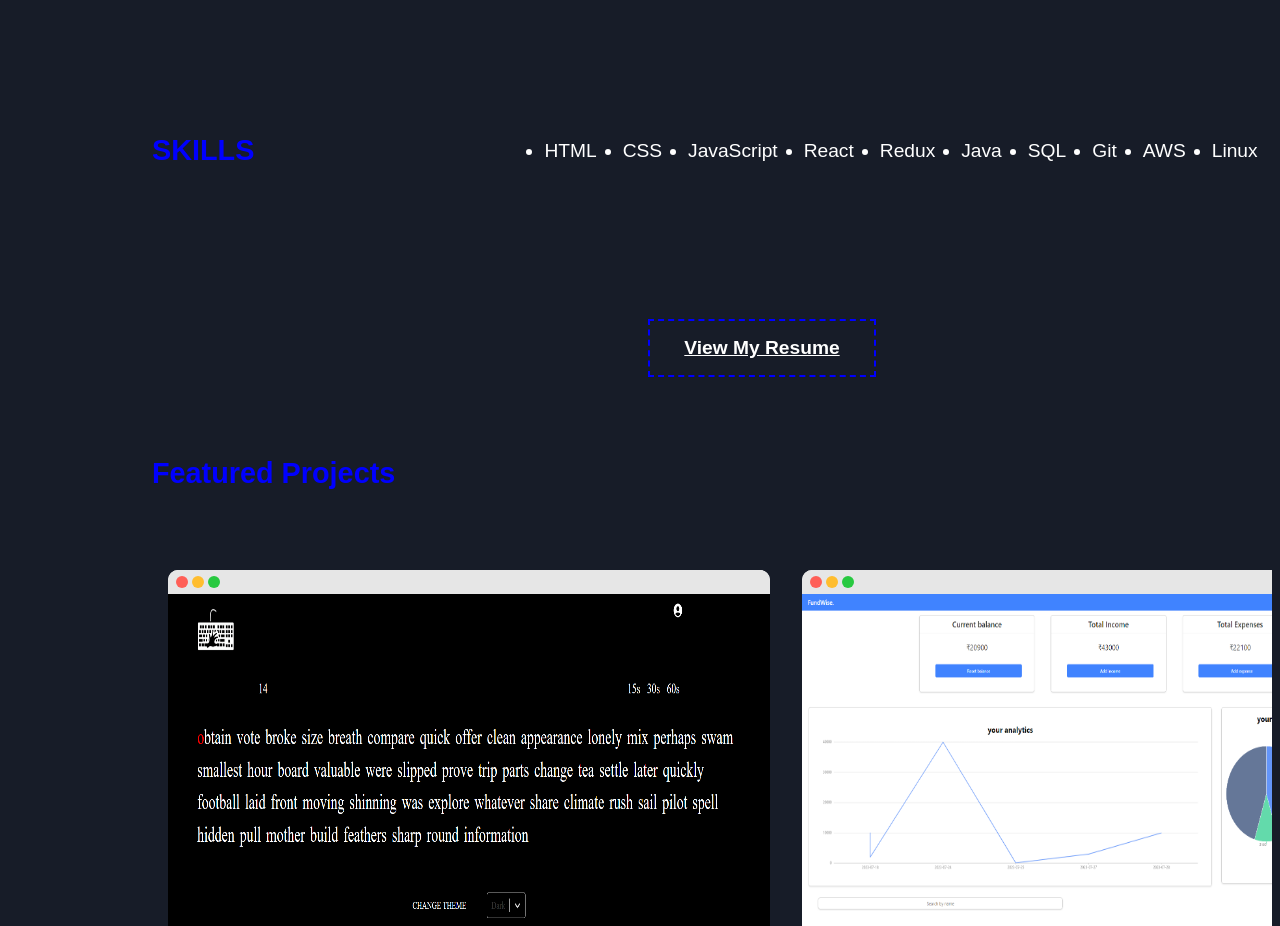
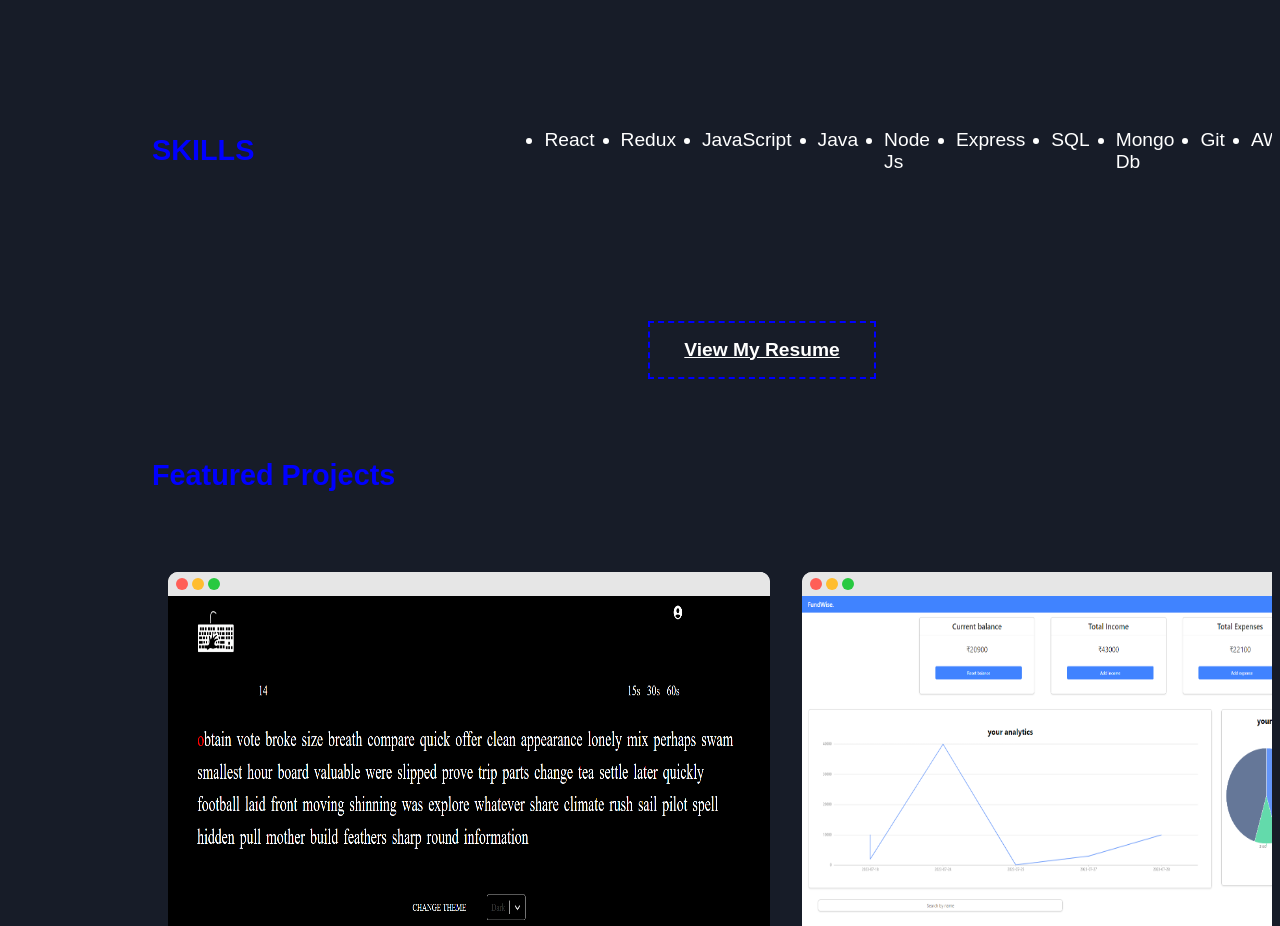
Before and after one commit to 1tushr/myportfolio, a React (Create React App) app: page / in a window 1280 px wide. Shown: the part 1480-2406 px from the top of the page. Built offline with nearby package versions, Linux system fonts and the light colour scheme; a web font is replaced by a local one.

Commit message:
updated skills

```diff
--- a/src/components/Mainpart.js
+++ b/src/components/Mainpart.js
@@ -30,7 +30,6 @@
     "Bonjour!", // French
     "Ciao!", // Italian
     "Guten Tag!", // German
-
   ];
 
   useEffect(() => {
@@ -113,13 +112,14 @@
         <h2>SKILLS</h2>
         <div className="languages">
           <ul className="bullet-list">
-            <li>HTML</li>
-            <li>CSS</li>
-            <li>JavaScript</li>
             <li>React</li>
             <li>Redux</li>
+            <li>JavaScript</li>
             <li>Java</li>
+            <li>Node Js</li>
+            <li>Express</li>
             <li>SQL</li>
+            <li>Mongo Db</li>
             <li>Git</li>
             <li>AWS</li>
             <li>Linux</li>
@@ -166,7 +166,6 @@
               />
               <p>Funds manager Using React</p>
             </div>
-
 
             <div className="project">
               <Projects
```
